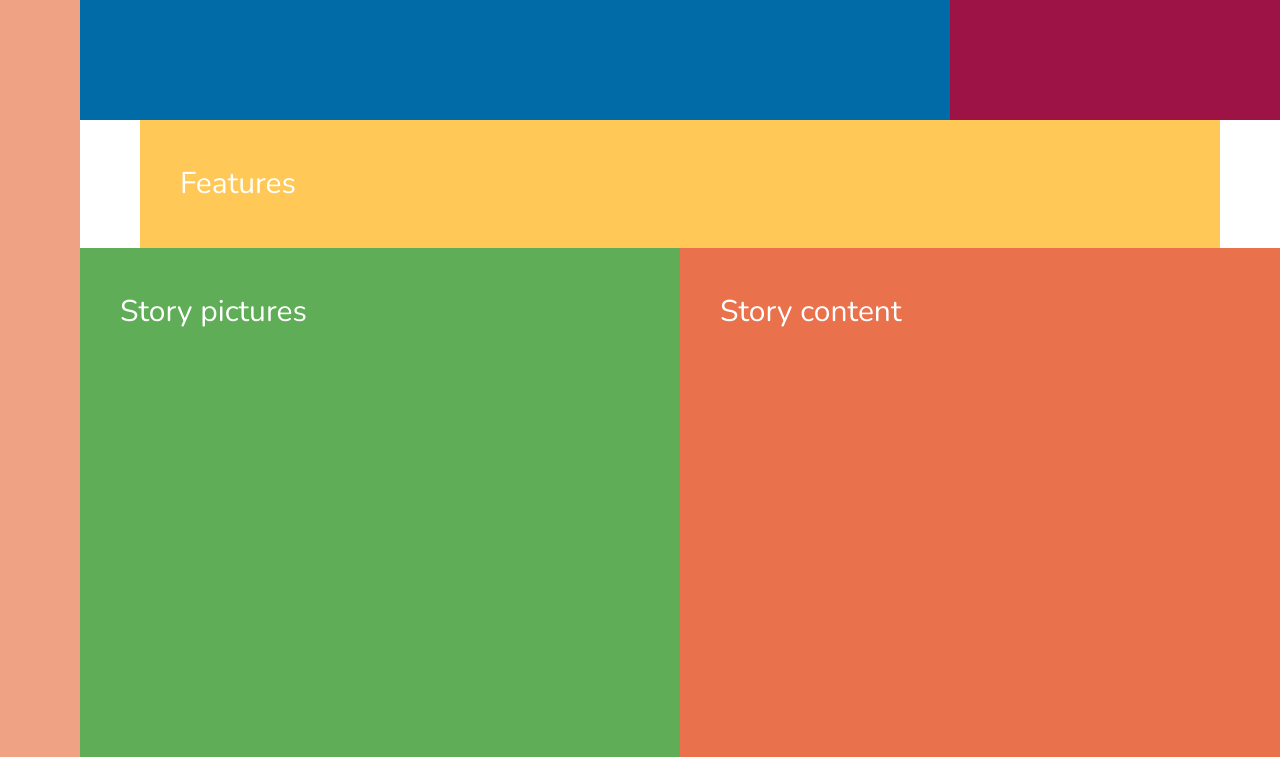
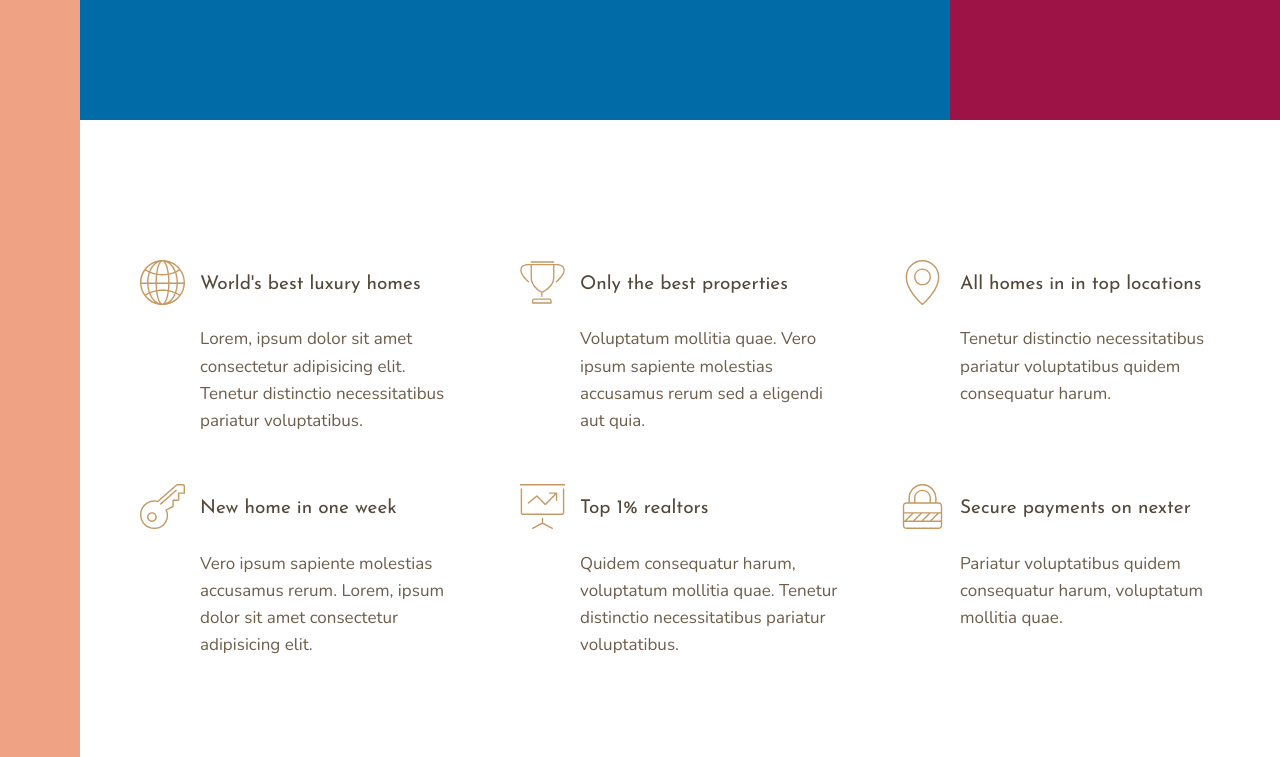
Before and after one commit to sinovic/natours-project, a website: page index.html in a window 1280 px wide. Shown: the part 520-1277 px from the top of the page. Drawn offline with nearby package versions, Linux system fonts and the light colour scheme.

Commit message:
Built the features section

```diff
--- a/index.html
+++ b/index.html
@@ -25,7 +25,49 @@
         </div>
 
         <section class="features">
-            Features
+            <div class="feature">
+                <svg class="feature__icon">
+                    <use xlink:href="img/sprite.svg#icon-global"></use>
+                </svg>
+                <h4 class="heading-4 heading-4--dark">World's best luxury homes</h4>
+                <p class="feature__text">Lorem, ipsum dolor sit amet consectetur adipisicing elit. Tenetur distinctio necessitatibus pariatur voluptatibus.
+                </p>
+            </div>
+            <div class="feature">
+                <svg class="feature__icon">
+                    <use xlink:href="img/sprite.svg#icon-trophy"></use>
+                </svg>
+                <h4 class="heading-4 heading-4--dark">Only the best properties</h4>
+                <p class="feature__text">Voluptatum mollitia quae. Vero ipsum sapiente molestias accusamus rerum sed a eligendi aut quia.</p>
+            </div>
+            <div class="feature">
+                <svg class="feature__icon">
+                    <use xlink:href="img/sprite.svg#icon-map-pin"></use>
+                </svg>
+                <h4 class="heading-4 heading-4--dark">All homes in in top locations</h4>
+                <p class="feature__text">Tenetur distinctio necessitatibus pariatur voluptatibus quidem consequatur harum.</p>
+            </div>
+            <div class="feature">
+                <svg class="feature__icon">
+                    <use xlink:href="img/sprite.svg#icon-key"></use>
+                </svg>
+                <h4 class="heading-4 heading-4--dark">New home in one week</h4>
+                <p class="feature__text">Vero ipsum sapiente molestias accusamus rerum. Lorem, ipsum dolor sit amet consectetur adipisicing elit.</p>
+            </div>
+            <div class="feature">
+                <svg class="feature__icon">
+                    <use xlink:href="img/sprite.svg#icon-presentation"></use>
+                </svg>
+                <h4 class="heading-4 heading-4--dark">Top 1% realtors</h4>
+                <p class="feature__text">Quidem consequatur harum, voluptatum mollitia quae. Tenetur distinctio necessitatibus pariatur voluptatibus.</p>
+            </div>
+            <div class="feature">
+                <svg class="feature__icon">
+                    <use xlink:href="img/sprite.svg#icon-lock"></use>
+                </svg>
+                <h4 class="heading-4 heading-4--dark">Secure payments on nexter</h4>
+                <p class="feature__text">Pariatur voluptatibus quidem consequatur harum, voluptatum mollitia quae.</p>
+            </div>
         </section>
 
         <div class="story__pictures">
--- a/sass/_base.scss
+++ b/sass/_base.scss
@@ -39,9 +39,4 @@
   grid-template-rows: 80vh min-content 40vw repeat(3, min-content);
   grid-template-columns: [sidebar-start] 8rem [sidebar-end full-start] minmax(6rem, 1fr) [center-start] repeat(8, [col-start] minmax(min-content, 14rem) [col-end]) [center-end] minmax(6rem, 1fr) [full-end];
 
-  & > * {
-    color: white;
-    padding: 40px;
-    font-size: 3rem;
-  }
 }
--- a/sass/_features.scss
+++ b/sass/_features.scss
@@ -1,4 +1,31 @@
 .features {
-  background-color: #ffc857;
   grid-column: center-start / center-end ;
+
+  margin: 15rem 0;
+
+  display: grid;
+  grid-template-columns: repeat(auto-fit, minmax(25rem, 1fr));
+  grid-gap: 6rem;
+  align-items: start;
+
+
+  .feature {
+    display: grid;
+    grid-template-columns: min-content 1fr;
+    grid-column-gap: 1.5rem;
+    grid-row-gap: 2.5rem;
+
+
+    &__icon {
+      fill: $color-primary;
+      width: 4.5rem;
+      height: 4.5rem;
+      grid-row: 1 / 3;
+      transform: translateY(-1rem);
+    }
+
+    &__text {
+      font-size: 1.7rem;
+    }
+  }
 }
--- a/sass/_typography.scss
+++ b/sass/_typography.scss
@@ -0,0 +1,15 @@
+%heading {
+  font-family: $font-display;
+  font-weight: 400;
+}
+
+.heading-1 {}
+.heading-2 {}
+.heading-3 {}
+.heading-4 {
+  @extend %heading;
+  font-size: 1.9rem;
+
+  &--light {color: $color-grey-light-1}
+  &--dark {color: $color-grey-dark-1}
+}
```
Also changed, not shown: css/style.css.
